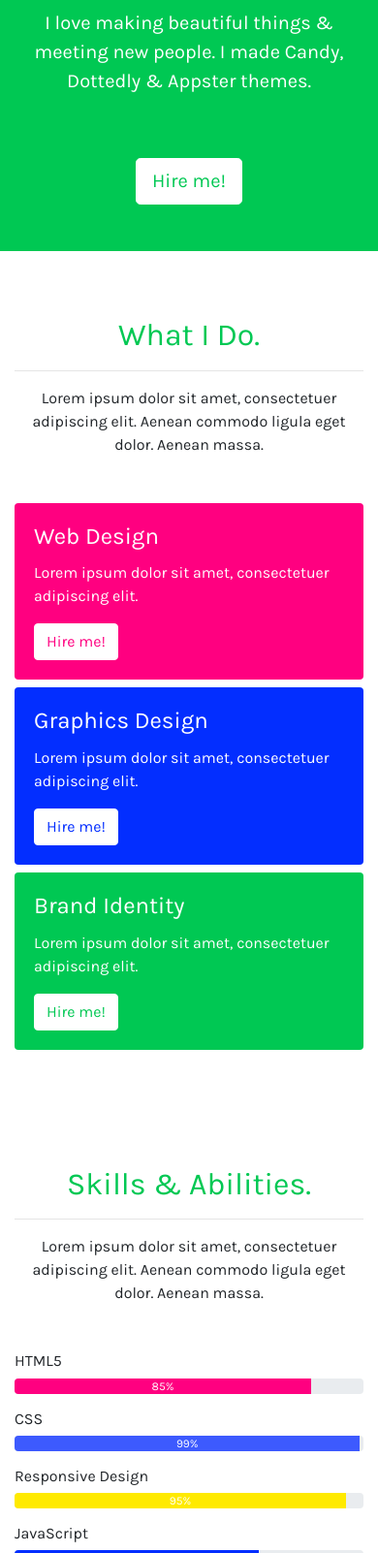
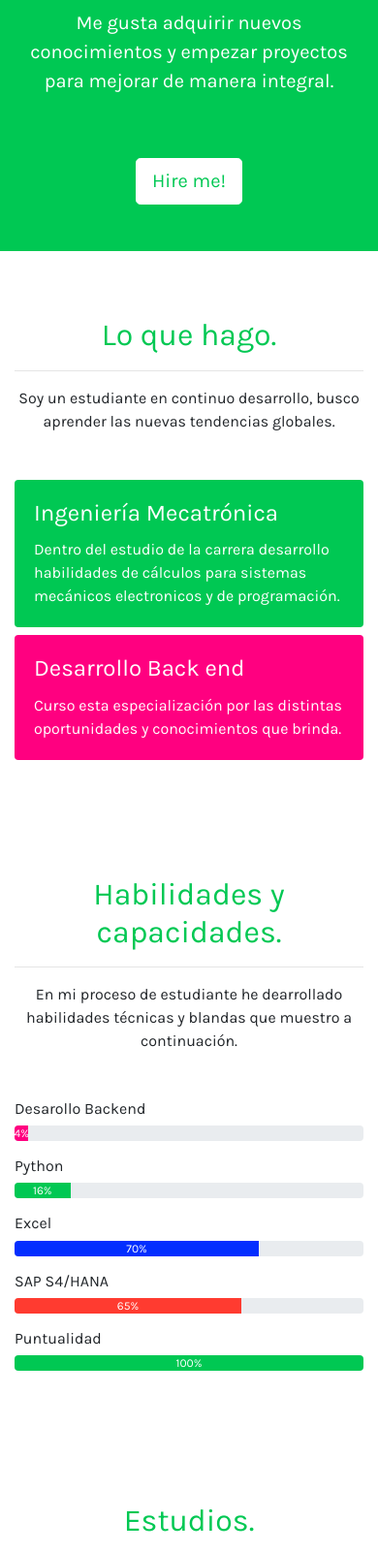
Before and after one commit to JuniorEscateMansilla/JuniorEscateMansilla.github.io, a plain HTML site: page index.html in a window 390 px wide. Shown: the part 398-2000 px from the top of the page at 97% size. Drawn offline with nearby package versions, Linux system fonts and the light colour scheme.

Commit message:
llenado de datos

```diff
--- a/index.html
+++ b/index.html
@@ -20,9 +20,9 @@
                         <div class="mb-3">
                             <img src="img/male.jpg" alt="Male" class="brand-logo img-fluid rounded-circle"/>
                         </div>
-                        <h1 class="pt-4 text-white h2">I'm <span>John Deo</span>, a <span>web (UX/UI)</span><br/> designer.</h1>
+                        <h1 class="pt-4 text-white h2">Soy <span>Junior Escate Mansilla</span>, estudiante <span>de </span>desarrollo back end<br/></h1>
                         <p class="mt-4 lead text-white">
-                            I love making beautiful things & meeting new people. I made Candy, Dottedly & Appster themes.
+                            Me gusta adquirir nuevos conocimientos y empezar proyectos para mejorar de manera integral.
                         </p>
                         <div class="pt-5">
                             <a href="#services" class="btn btn-white btn-lg">
@@ -36,38 +36,27 @@
                             <div class="container-fluid">
                                 <div class="row">
                                     <div class="col-sm-8 mx-auto text-center">
-                                        <h2 class="text-primary">What I Do.</h2>
+                                        <h2 class="text-primary">Lo que hago.</h2>
                                         <hr/>
                                         <p>
-                                            Lorem ipsum dolor sit amet, consectetuer adipiscing elit. Aenean commodo ligula eget dolor. Aenean massa.
+                                            Soy un estudiante en continuo desarrollo, busco aprender las nuevas tendencias globales.
                                         </p>
                                     </div>
                                 </div>
-                                <div class="row d-md-flex mt-4">
+                                <div class="row t-md-flex mt-4">
                                     <div class="col-sm-4 mt-2">
-                                        <div class="card text-white bg-pink border-none">
+                                        <div class="card text-white bg-green border-none">
                                             <div class="card-body">
-                                                <h4 class="card-title">Web Design</h4>
-                                                <p class="card-text">Lorem ipsum dolor sit amet, consectetuer adipiscing elit.</p>
-                                                <a href="#" class="btn btn-white text-pink">Hire me!</a>
+                                                <h4 class="card-title">Ingeniería Mecatrónica</h4>
+                                                <p class="card-text">Dentro del estudio de la carrera desarrollo habilidades de cálculos para sistemas mecánicos electronicos y de programación.</p>
                                             </div>
                                         </div>
                                     </div>
                                     <div class="col-sm-4 mt-2">
-                                        <div class="card text-white bg-blue border-none">
+                                        <div class="card text-white bg-pink border-none">
                                             <div class="card-body">
-                                                <h4 class="card-title">Graphics Design</h4>
-                                                <p class="card-text">Lorem ipsum dolor sit amet, consectetuer adipiscing elit.</p>
-                                                <a href="#" class="btn btn-white text-blue">Hire me!</a>
-                                            </div>
-                                        </div>
-                                    </div>
-                                    <div class="col-sm-4 mt-2">
-                                        <div class="card text-white bg-green border-none">
-                                            <div class="card-body">
-                                                <h4 class="card-title">Brand Identity</h4>
-                                                <p class="card-text">Lorem ipsum dolor sit amet, consectetuer adipiscing elit.</p>
-                                                <a href="#" class="btn btn-white text-green">Hire me!</a>
+                                                <h4 class="card-title">Desarrollo Back end</h4>
+                                                <p class="card-text">Curso esta especialización por las distintas oportunidades y conocimientos que brinda.</p>
                                             </div>
                                         </div>
                                     </div>
@@ -80,36 +69,32 @@
                             <div class="container-fluid">
                                 <div class="row">
                                     <div class="col-sm-8 mx-auto text-center">
-                                        <h2 class="text-primary">Skills & Abilities.</h2>
+                                        <h2 class="text-primary">Habilidades y capacidades.</h2>
                                         <hr/>
                                         <p>
-                                            Lorem ipsum dolor sit amet, consectetuer adipiscing elit. Aenean commodo ligula eget dolor. Aenean massa.
+                                            En mi proceso de estudiante he dearrollado habilidades técnicas y blandas que muestro a continuación.
                                         </p>
                                     </div>
                                 </div>
                                 <div class="row mt-4">
                                     <div class="col-lg-12 mt-2">
-                                        <h6>HTML5</h6>
+                                        <h6>Desarollo Backend</h6>
                                         <div class="progress mb-3">
-                                            <div class="progress-bar bg-pink" role="progressbar" style="width: 85%" aria-valuenow="85" aria-valuemin="0" aria-valuemax="100">85%</div>
+                                            <div class="progress-bar bg-pink" role="progressbar" style="width: 4%" aria-valuenow="85" aria-valuemin="0" aria-valuemax="100">4%</div>
                                         </div>
-                                        <h6>CSS</h6>
+                                        <h6>Python</h6>
                                         <div class="progress mb-3">
-                                            <div class="progress-bar bg-purple" role="progressbar" style="width: 99%" aria-valuenow="99" aria-valuemin="0" aria-valuemax="100">99%</div>
+                                            <div class="progress-bar bg-green" role="progressbar" style="width: 16%" aria-valuenow="95" aria-valuemin="0" aria-valuemax="100">16%</div>
                                         </div>
-                                        <h6>Responsive Design</h6>
-                                        <div class="progress mb-3">
-                                            <div class="progress-bar bg-orange" role="progressbar" style="width: 95%" aria-valuenow="95" aria-valuemin="0" aria-valuemax="100">95%</div>
-                                        </div>
-                                        <h6>JavaScript</h6>
+                                        <h6>Excel</h6>
                                         <div class="progress mb-3">
                                             <div class="progress-bar bg-blue" role="progressbar" style="width: 70%" aria-valuenow="70" aria-valuemin="0" aria-valuemax="100">70%</div>
                                         </div>
-                                        <h6>Adobe Photoshop</h6>
+                                        <h6>SAP S4/HANA</h6>
                                         <div class="progress mb-3">
                                             <div class="progress-bar bg-red" role="progressbar" style="width: 65%" aria-valuenow="65" aria-valuemin="0" aria-valuemax="100">65%</div>
                                         </div>
-                                        <h6>Coffee</h6>
+                                        <h6>Puntualidad</h6>
                                         <div class="progress mb-3">
                                             <div class="progress-bar bg-green" role="progressbar" style="width: 100%" aria-valuenow="100" aria-valuemin="0" aria-valuemax="100">100%</div>
                                         </div>
@@ -123,10 +108,10 @@
                             <div class="container-fluid">
                                 <div class="row">
                                     <div class="col-sm-8 mx-auto text-center">
-                                        <h2 class="text-primary">My Portfolio.</h2>
+                                        <h2 class="text-primary">Estudios.</h2>
                                         <hr/>
                                         <p>
-                                            Lorem ipsum dolor sit amet, consectetuer adipiscing elit. Aenean commodo ligula eget dolor. Aenean massa.
+                                            Actualmente me dedico a estudiar una carrera profesional y un programa de especialización.
                                         </p>
                                     </div>
                                 </div>
@@ -135,8 +120,8 @@
                                         <div class="card">
                                             <img class="card-img-top" src="img/gallery-1.jpg" alt="Gallery">
                                             <div class="card-body">
-                                                <h5 class="card-title"><a href="#">Bitty</a></h5>
-                                                <p class="card-text">Lorem ipsum dolor sit amet, consectetuer adipiscing elit.</p>
+                                                <h5 class="card-title"><a href="#">UTP</a></h5>
+                                                <p class="card-text">Curso la carrera de Ingeniería Mectrónica.</p>
                                             </div>
                                         </div>
                                     </div>
@@ -145,8 +130,8 @@
                                             <div class="card ">
                                                 <img class="card-img-top" src="img/gallery-2.jpg" alt="Gallery">
                                                 <div class="card-body">
-                                                    <h5 class="card-title"><a href="#">Harley Davidson</a></h5>
-                                                    <p class="card-text">Lorem ipsum dolor sit amet, consectetuer adipiscing elit.</p>
+                                                    <h5 class="card-title"><a href="#">IDAT</a></h5>
+                                                    <p class="card-text">Curso el programa de desarrollo Back end</p>
                                                 </div>
                                             </div>
                                         </div>
@@ -161,15 +146,15 @@
                                 <div class="row d-md-flex text-center text-primary">
                                     <div class="col-sm-4">
                                         <p><em class="ion-ios-telephone-outline icon-md"></em></p>
-                                        <p class="lead">+49 456 7595</p>
+                                        <p class="lead">936425767</p>
                                     </div>
                                     <div class="col-sm-4">
                                         <p><em class="ion-ios-chatbubble-outline icon-md"></em></p>
-                                        <p class="lead">john@gmail.com</p>
+                                        <p class="lead">juniorem4@outlook.com</p>
                                     </div>
                                     <div class="col-sm-4">
                                         <p><em class="ion-ios-location-outline icon-md"></em></p>
-                                        <p class="lead">Austin, TX, USA</p>
+                                        <p class="lead">SMP, lima, Perú</p>
                                     </div>
                                 </div>
                             </div>
@@ -180,10 +165,10 @@
                             <div class="container">
                                 <div class="row">
                                     <div class="col-sm-8 mx-auto text-center">
-                                        <h3 class="text-primary">Connect.</h3>
+                                        <h3 class="text-primary">Contactar.</h3>
                                         <hr/>
                                         <p>
-                                            Let's connect with me.
+                                            Contactame
                                         </p>
                                         <p class="mt-2">
                                             <a href="https://twitter.com/" target="_blank"><em class="ion-social-twitter text-twitter-alt icon-sm mr-3"></em></a>
@@ -191,7 +176,7 @@
                                             <a href="https://www.linkedin.com/" target="_blank"><em class="ion-social-linkedin text-linkedin-alt icon-sm mr-3"></em></a>
                                         </p>
                                         <p class="pt-2 text-muted">
-                                            &copy; 2019 Resume Theme - All Rights Reserved
+                                            &copy; 2024 Resume Theme - All Rights Reserved
                                         </p>
                                     </div>
                                 </div>
```
